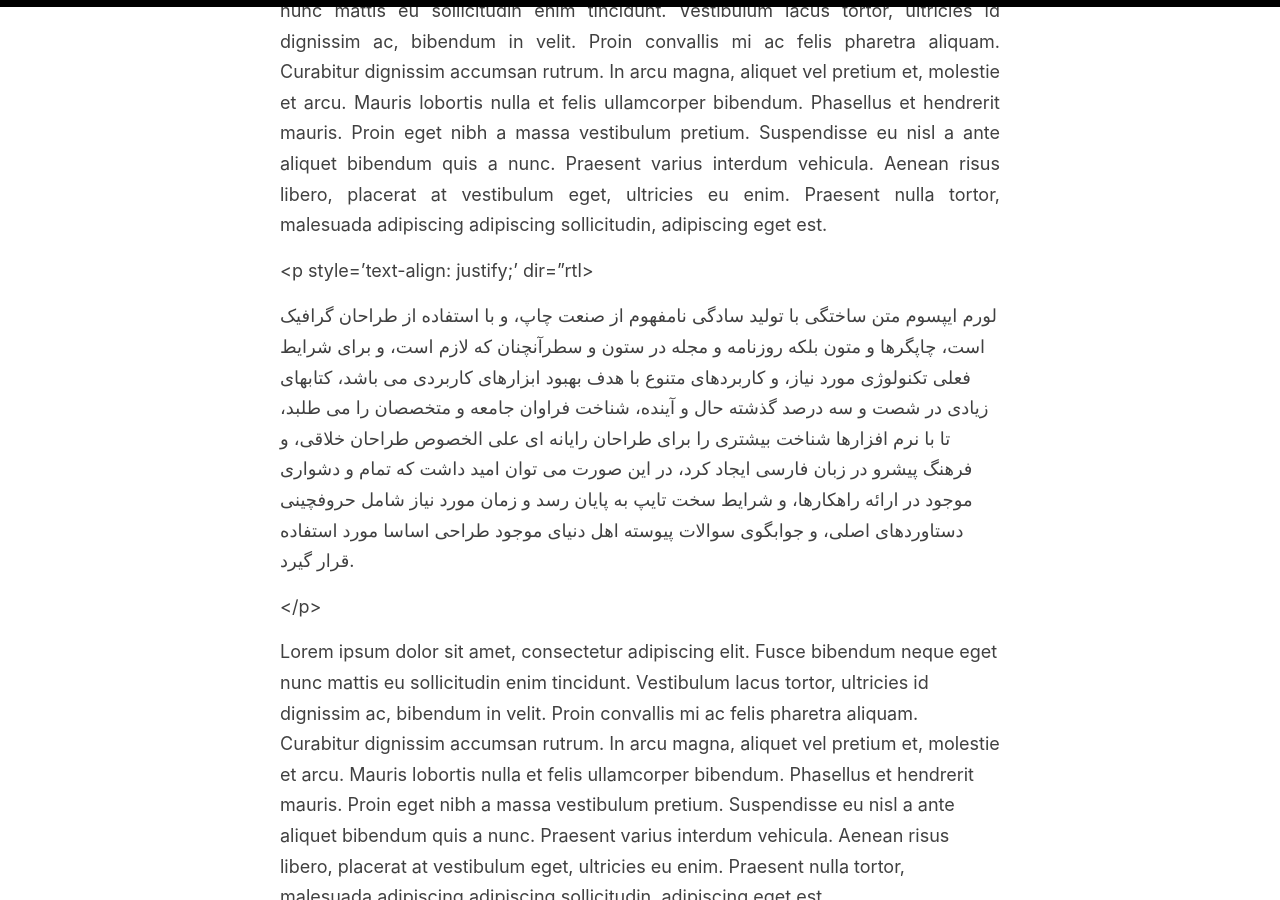
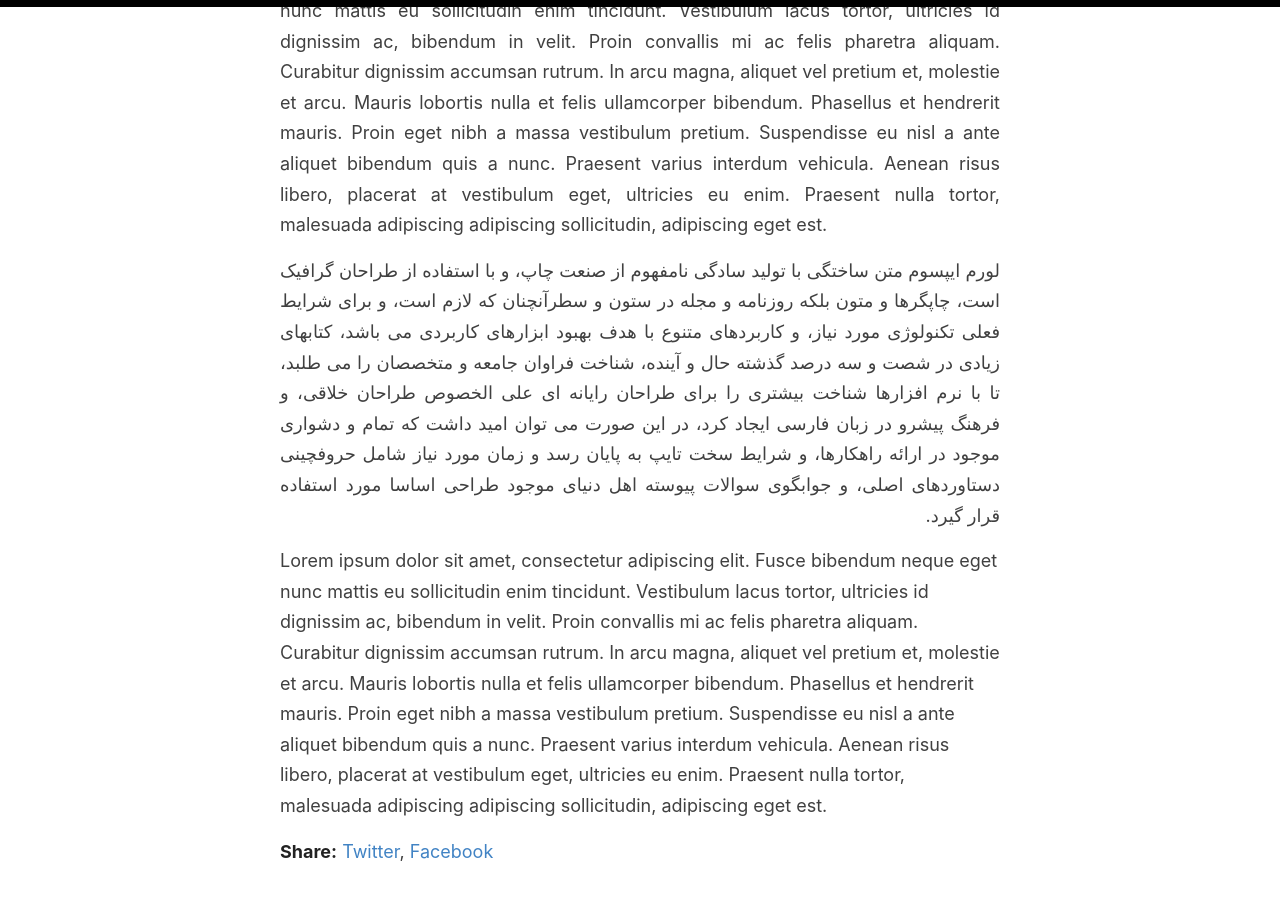
Before and after one commit to naabdi/naabdi.github.io, a Jekyll site: the page built from _posts/2019-7-27-super-long-article.md, in a window 1280 px wide and 900 px high, scrolled down 794 px. Built offline with Jekyll 4.4.1, drawn with Linux system fonts in a browser that asks for light colours.

Commit message:
Update 2019-7-27-super-long-article.md

```diff
--- a/_posts/2019-7-27-super-long-article.md
+++ b/_posts/2019-7-27-super-long-article.md
@@ -23,13 +23,13 @@ Lorem ipsum dolor sit amet, consectetur adipiscing elit. Fusce bibendum neque eg
 Lorem ipsum dolor sit amet, consectetur adipiscing elit. Fusce bibendum neque eget nunc mattis eu sollicitudin enim tincidunt. Vestibulum lacus tortor, ultricies id dignissim ac, bibendum in velit. Proin convallis mi ac felis pharetra aliquam. Curabitur dignissim accumsan rutrum. In arcu magna, aliquet vel pretium et, molestie et arcu. Mauris lobortis nulla et felis ullamcorper bibendum. Phasellus et hendrerit mauris. Proin eget nibh a massa vestibulum pretium. Suspendisse eu nisl a ante aliquet bibendum quis a nunc. Praesent varius interdum vehicula. Aenean risus libero, placerat at vestibulum eget, ultricies eu enim. Praesent nulla tortor, malesuada adipiscing adipiscing sollicitudin, adipiscing eget est.
 
 </p>
-
-<p style='text-align: justify;' dir="rtl>
+<div dir="rtl">
+<p style='text-align: justify;'>
 
 لورم ایپسوم متن ساختگی با تولید سادگی نامفهوم از صنعت چاپ، و با استفاده از طراحان گرافیک است، چاپگرها و متون بلکه روزنامه و مجله در ستون و سطرآنچنان که لازم است، و برای شرایط فعلی تکنولوژی مورد نیاز، و کاربردهای متنوع با هدف بهبود ابزارهای کاربردی می باشد، کتابهای زیادی در شصت و سه درصد گذشته حال و آینده، شناخت فراوان جامعه و متخصصان را می طلبد، تا با نرم افزارها شناخت بیشتری را برای طراحان رایانه ای علی الخصوص طراحان خلاقی، و فرهنگ پیشرو در زبان فارسی ایجاد کرد، در این صورت می توان امید داشت که تمام و دشواری موجود در ارائه راهکارها، و شرایط سخت تایپ به پایان رسد و زمان مورد نیاز شامل حروفچینی دستاوردهای اصلی، و جوابگوی سوالات پیوسته اهل دنیای موجود طراحی اساسا مورد استفاده قرار گیرد.
 
 </p>
-
+</div>
 
 
 Lorem ipsum dolor sit amet, consectetur adipiscing elit. Fusce bibendum neque eget nunc mattis eu sollicitudin enim tincidunt. Vestibulum lacus tortor, ultricies id dignissim ac, bibendum in velit. Proin convallis mi ac felis pharetra aliquam. Curabitur dignissim accumsan rutrum. In arcu magna, aliquet vel pretium et, molestie et arcu. Mauris lobortis nulla et felis ullamcorper bibendum. Phasellus et hendrerit mauris. Proin eget nibh a massa vestibulum pretium. Suspendisse eu nisl a ante aliquet bibendum quis a nunc. Praesent varius interdum vehicula. Aenean risus libero, placerat at vestibulum eget, ultricies eu enim. Praesent nulla tortor, malesuada adipiscing adipiscing sollicitudin, adipiscing eget est.
```
